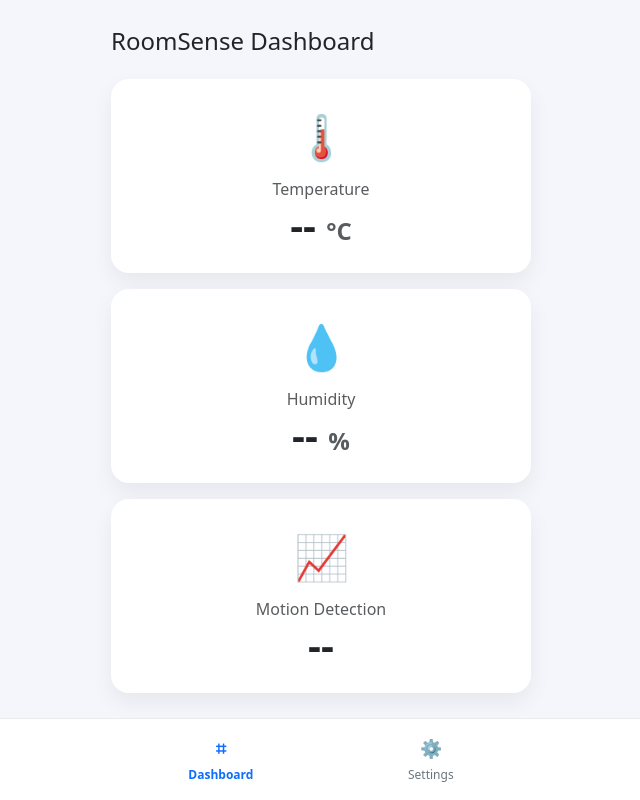
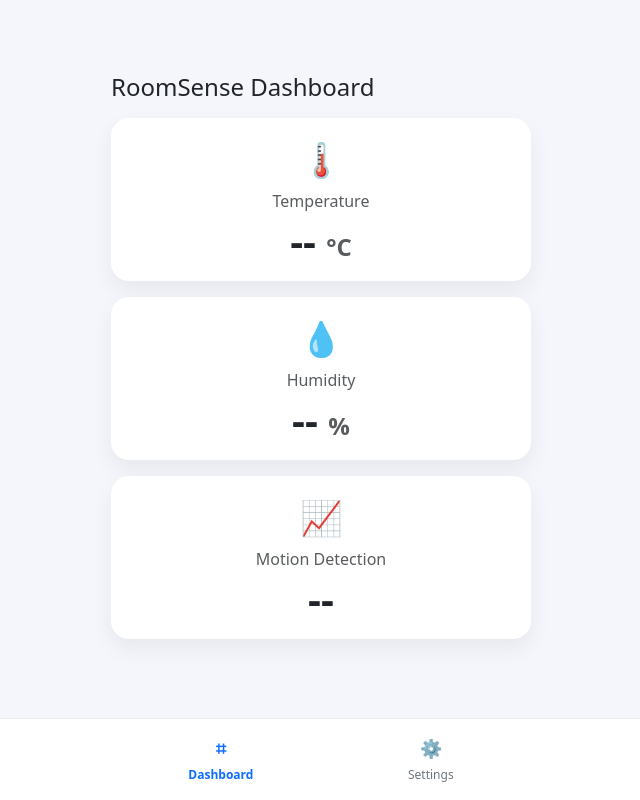
Before and after one commit to oluwadamilare-adekeye/roomsense-iot, a Flask app: page /dashboard in a window 1280 px wide. Shown: the whole page, without its empty margins (319-959 px from the left). Run offline with Flask 3, Linux system fonts and the light colour scheme; the visitor is signed in with stand-in values (Sample User, id 1).

Commit message:
chore: update box sizing

```diff
--- a/server/templates/dashboard.html
+++ b/server/templates/dashboard.html
@@ -3,16 +3,16 @@
 
 {% block content %}
 <div class="has-bottom-nav">
-  <h4 class="mb-4">RoomSense Dashboard</h4>
+  <h4 class="mb-3">RoomSense Dashboard</h4>
 
   <div class="row g-3">
     <!-- Temperature -->
     <div class="col-12">
       <div class="card sensor-card text-center">
-        <div class="card-body py-4">
-          <div class="sensor-icon">🌡️</div>
-          <div class="text-muted mt-2">Temperature</div>
-          <div class="display-6 fw-semibold">
+        <div class="card-body py-3">
+          <div class="sensor-icon" style="font-size:34px;">🌡️</div>
+          <div class="text-muted mt-1">Temperature</div>
+          <div class="display-6 fw-semibold mt-1">
             {{ "%.1f"|format(temperature) if temperature is not none else "--" }}
             <span class="fs-4 text-muted">°C</span>
           </div>
@@ -23,10 +23,10 @@
     <!-- Humidity -->
     <div class="col-12">
       <div class="card sensor-card text-center">
-        <div class="card-body py-4">
-          <div class="sensor-icon">💧</div>
-          <div class="text-muted mt-2">Humidity</div>
-          <div class="display-6 fw-semibold">
+        <div class="card-body py-3">
+          <div class="sensor-icon" style="font-size:34px;">💧</div>
+          <div class="text-muted mt-1">Humidity</div>
+          <div class="display-6 fw-semibold mt-1">
             {{ "%.1f"|format(humidity) if humidity is not none else "--" }}
             <span class="fs-4 text-muted">%</span>
           </div>
@@ -35,12 +35,12 @@
     </div>
 
     <!-- Motion -->
-    <div class="col-12">
+    <div class="col-12 mb-2">
       <div class="card sensor-card text-center">
-        <div class="card-body py-4">
-          <div class="sensor-icon">📈</div>
-          <div class="text-muted mt-2">Motion Detection</div>
-          <div class="display-6 fw-semibold">
+        <div class="card-body py-3">
+          <div class="sensor-icon" style="font-size:34px;">📈</div>
+          <div class="text-muted mt-1">Motion Detection</div>
+          <div class="display-6 fw-semibold mt-1">
             {% if motion is none %}
               --
             {% elif motion %}
@@ -54,9 +54,8 @@
     </div>
   </div>
 
-  <!-- Optional: show last updated time if you want -->
   {% if created_at %}
-    <div class="text-center text-muted small mt-3">
+    <div class="text-center text-muted small mt-2">
       Last updated: {{ created_at }}
     </div>
   {% endif %}
```
